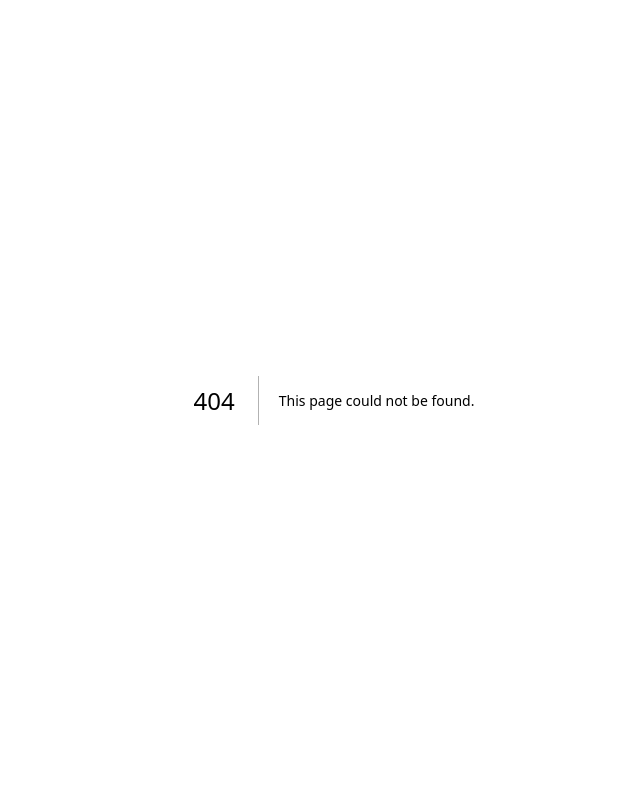
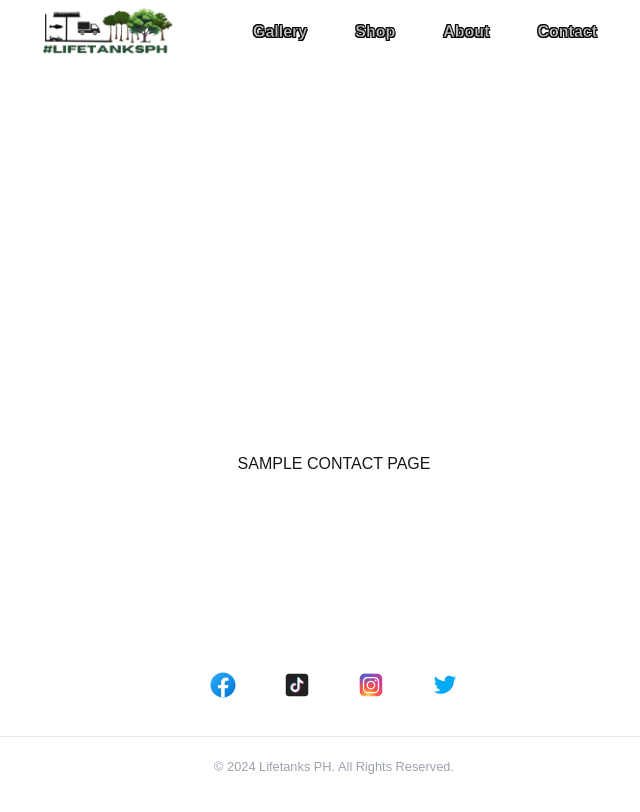
Before and after one commit to clavelian/lifetank, a Next.js app in the folder lt/: page /contact in a window 1280 px wide. Before the commit this address had no page. Shown: the top 812 px of the page, without its empty margins (306-946 px from the left). Built offline with nearby package versions, Linux system fonts and the light colour scheme.

Commit message:
add: gallery, about, contact pages

```diff
--- /dev/null
+++ b/lt/app/about/page.tsx
@@ -0,0 +1,20 @@
+import ResponsiveNavbar from "@/app/components/navbar/navbar";
+import ResponsiveFooter from "@/app/components/footer/footer";
+
+const Shop = () => {
+  return (
+    <>
+      <nav>
+        <ResponsiveNavbar />
+      </nav>
+      <main className="h-[100vh] w-full flex justify-center items-center">
+        SAMPLE ABOUT PAGE
+      </main>
+      <footer>
+        <ResponsiveFooter />
+      </footer>
+    </>
+  );
+};
+
+export default Shop;
--- /dev/null
+++ b/lt/app/contact/page.tsx
@@ -0,0 +1,20 @@
+import ResponsiveNavbar from "@/app/components/navbar/navbar";
+import ResponsiveFooter from "@/app/components/footer/footer";
+
+const Shop = () => {
+  return (
+    <>
+      <nav>
+        <ResponsiveNavbar />
+      </nav>
+      <main className="h-[100vh] w-full flex justify-center items-center">
+        SAMPLE CONTACT PAGE
+      </main>
+      <footer>
+        <ResponsiveFooter />
+      </footer>
+    </>
+  );
+};
+
+export default Shop;
--- /dev/null
+++ b/lt/app/gallery/page.tsx
@@ -0,0 +1,20 @@
+import ResponsiveNavbar from "@/app/components/navbar/navbar";
+import ResponsiveFooter from "@/app/components/footer/footer";
+
+const Shop = () => {
+  return (
+    <>
+      <nav>
+        <ResponsiveNavbar />
+      </nav>
+      <main className="h-[100vh] w-full flex justify-center items-center">
+        SAMPLE Gallery PAGE
+      </main>
+      <footer>
+        <ResponsiveFooter />
+      </footer>
+    </>
+  );
+};
+
+export default Shop;
```
Also changed, not shown: lt/tailwind.config.ts (line endings or trailing spaces).
